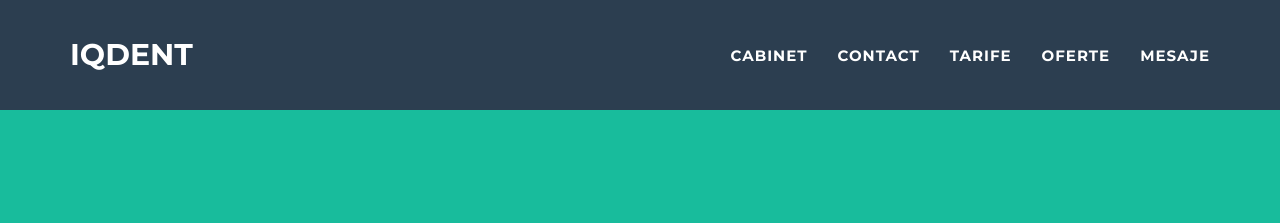
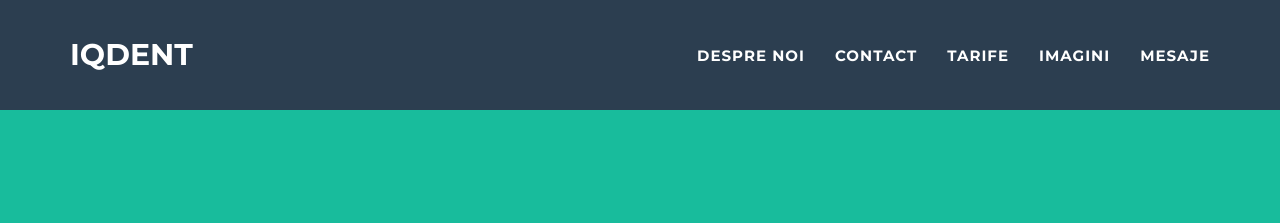
Before and after one commit to littledentgopo/offerdent, a Jekyll site: the page built from mesaje.html, in a window 1280 px wide. Shown: the top 223 px of the page. Built offline with Jekyll 4.4.1, drawn with Linux system fonts in a browser that asks for light colours; nearby versions of some CDN libraries.

Commit message:
Fixing navigation

```diff
--- a/_includes/nav.html
+++ b/_includes/nav.html
@@ -14,30 +14,7 @@
 
             <!-- Collect the nav links, forms, and other content for toggling -->
             <div class="collapse navbar-collapse" id="bs-example-navbar-collapse-1">
-                 {% if page.contact == 'one' %}
-                        <ul class="nav navbar-nav navbar-right">
-                            <li class="hidden">
-                                <a href="{{page.home}}#page-top"></a>
-                            </li>
-
-                            <li class="page-scroll">
-                                <a href="{{page.home}}#page-top">Cabinet</a>
-                            </li>
-                            <li class="page-scroll">
-                                <a href="{{page.home}}#contact">Contact</a>
-                            </li>
-                            <li>
-                                <a href="irina-tarife.html">Tarife</a>
-                            </li>
-                            <li>
-                                <a href="irina-oferte.html">Oferte</a>
-                            </li>
-                            <li>
-                                <a href="irina-mesaje.html">Mesaje</a>
-                            </li>
-                        </ul>
-                 {% else %}
-                    <ul class="nav navbar-nav navbar-right">
+                 <ul class="nav navbar-nav navbar-right">
                         <li class="hidden">
                             <a href="{{page.home}}#page-top"></a>
                         </li>
@@ -52,17 +29,12 @@
                             <a href="tarife.html">Tarife</a>
                         </li>
                         <li>
-                            <a href="oferte.html">Oferte</a>
-                        </li>
-                        <li>
                             <a href="imagini.html">Imagini</a>
                         </li>
                         <li>
                             <a href="mesaje.html">Mesaje</a>
                         </li>
                     </ul>
-                 {% endif %}
-
             </div>
             <!-- /.navbar-collapse -->
         </div>
--- a/index.html
+++ b/index.html
@@ -6,3 +6,5 @@ contact: one
 ---
 
 {% include discounts.html %}
+
+{% include contact.html %}
```
